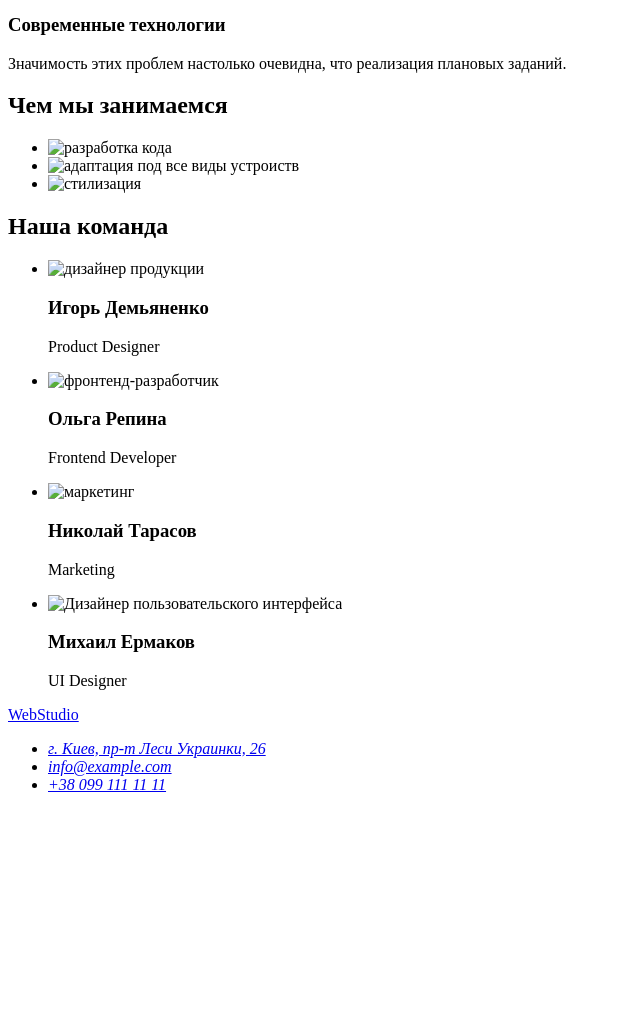
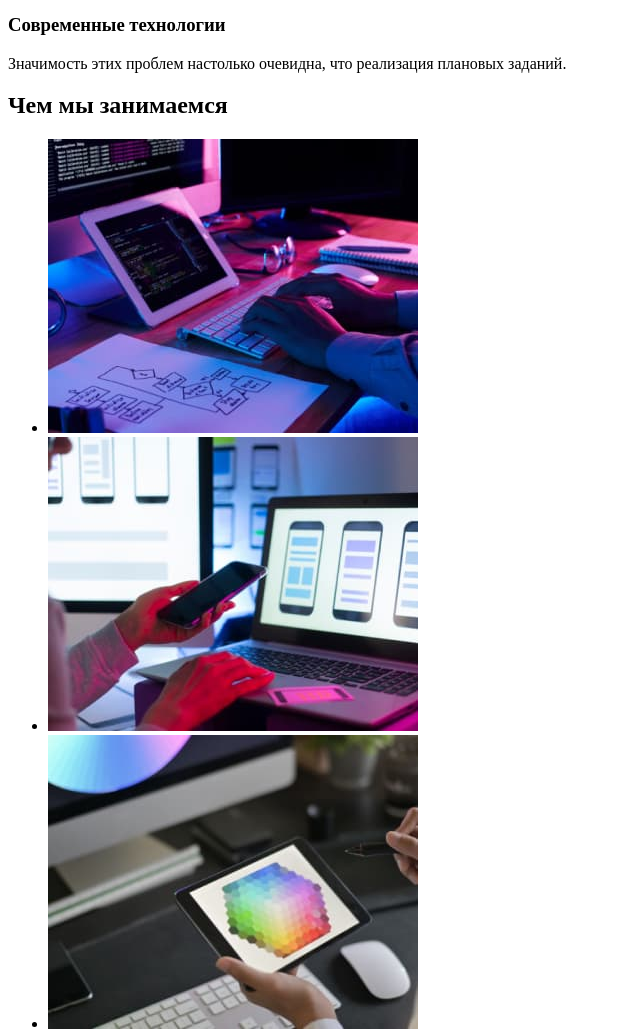
Before and after one commit to vova-od/goit-markup-hw-01.1, a plain HTML site: page index.html in a window 1280 px wide. Shown: the part 500-1532 px from the top of the page, without its empty margins (0-640 px from the left). Before the commit the page ends 1310 px from the top, so only its background shows below. Drawn offline with Linux system fonts and the light colour scheme.

Commit message:
работа над ошибками

```diff
--- a/index.html
+++ b/index.html
@@ -56,9 +56,9 @@
             <section>
                 <h2>Чем мы занимаемся</h2>
                 <ul>
-                    <li><img src="./images/optimizedpictures/box1.jpg" alt="разработка кода" width="370" height="294"></li>
-                    <li><img src="./images/optimizedpictures/box2.jpg" alt="адаптация под все виды устроиств" width="370" height="294"></li>
-                    <li><img src="./images/optimizedpictures/box3.jpg" alt="стилизация" width="370" height="294"></li>
+                    <li><img src="./images/box1.jpg" alt="разработка кода" width="370" height="294"></li>
+                    <li><img src="./images/box2.jpg" alt="адаптация под все виды устроиств" width="370" height="294"></li>
+                    <li><img src="./images/box3.jpg" alt="стилизация" width="370" height="294"></li>
                 </ul>
 
             </section>
@@ -67,21 +67,21 @@
             <h2>Наша команда</h2>
                 <ul>
 
-                    <li><img src="./images/optimizedpictures/img(1).jpg" alt="дизайнер продукции" width="270" height="260">
+                    <li><img src="./images/img1.jpg" alt="дизайнер продукции" width="270" height="260">
                     <h3>Игорь Демьяненко</h3>
                     <p>Product Designer</p>
                     </li>
 
-                    <li><img src="./images/optimizedpictures/img(2).jpg" alt="фронтенд-разработчик" width="270" height="260">
+                    <li><img src="./images/img2.jpg" alt="фронтенд-разработчик" width="270" height="260">
                         <h3>Ольга Репина</h3>
                         <p>Frontend Developer</p>
                     </li>
 
-                    <li><img src="./images/optimizedpictures/img(3).jpg" alt="маркетинг" width="270" height="260">
+                    <li><img src="./images/img3.jpg" alt="маркетинг" width="270" height="260">
                         <h3>Николай Тарасов</h3>
                         <p>Marketing</p>
                     </li>
-                    <li><img src="./images/optimizedpictures/img.jpg" alt="Дизайнер пользовательского интерфейса" width="270" height="260">
+                    <li><img src="./images/img.jpg" alt="Дизайнер пользовательского интерфейса" width="270" height="260">
                         <h3>Михаил Ермаков</h3>
                         <p>UI Designer</p>
                     </li>
```
Also changed, not shown: images/box1.jpg (added), images/box2.jpg (added), images/box3.jpg (added), images/img.jpg (added), images/img1.jpg (added), images/img2.jpg (added), images/img3.jpg (added), 1 other file.
